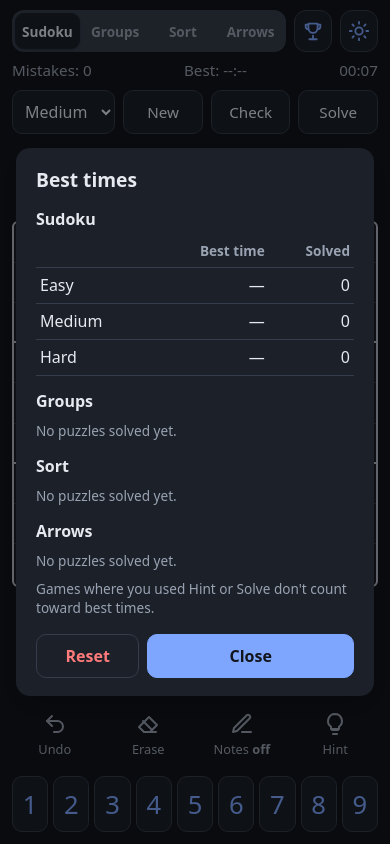
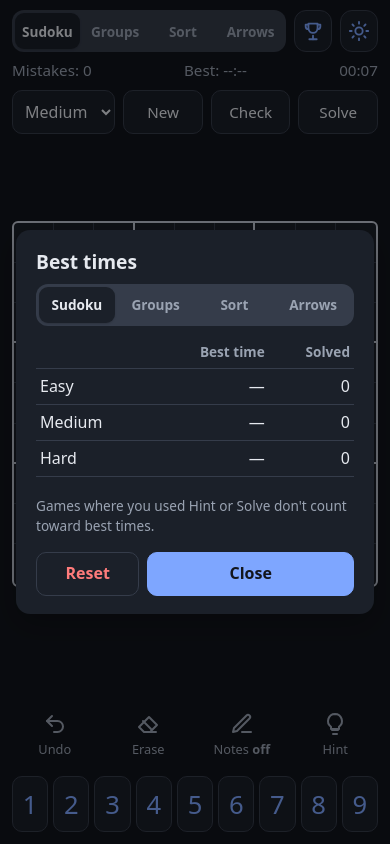
Before and after one commit to ZekeInc/Multi-Puzzle, a plain HTML site: page index.html in a window 390 px wide. Both pictures are taken after a click on the button 313 px from the left and 31 px from the top of the page. Drawn offline with Linux system fonts and the light colour scheme.

Commit message:
Best times: one game at a time; icon shows Arrows
- The 🏆 pop-up has a button per game at the top and shows one game's
  best times at a time, opening on the game being played. Reset now
  clears only the game shown. On landscape phones the pop-up is wider and
  tighter so it fits without scrolling.
- The app icon is now a 2 × 2 grid: Sudoku, Groups, Sort and Arrows
  (bent and straight arrows). PNGs re-rendered from icon.svg.

Co-Authored-By: Claude Opus 5.5 <noreply@anthropic.com>
Claude-Session: https://claude.ai/code/session_018nzmpHKGyPfEV4JGx5u7pb

```diff
--- a/index.html
+++ b/index.html
@@ -22,7 +22,7 @@
   <link rel="manifest" href="manifest.webmanifest">
   <link rel="icon" href="icons/icon.svg" type="image/svg+xml">
   <link rel="apple-touch-icon" href="icons/apple-touch-icon.png">
-  <link rel="stylesheet" href="style.css?v=25">
+  <link rel="stylesheet" href="style.css?v=26">
 </head>
 <body>
   <main>
@@ -385,7 +385,13 @@
   <div class="modal" id="scores-modal" hidden>
     <div class="rules scores" role="dialog" aria-modal="true" aria-labelledby="scores-title">
       <h2 id="scores-title">Best times</h2>
-      <div id="scores-body"></div>
+      <div class="tabs scores-tabs" role="tablist" aria-label="Game">
+        <button role="tab" data-game="sudoku" aria-controls="scores-body">Sudoku</button>
+        <button role="tab" data-game="groups" aria-controls="scores-body">Groups</button>
+        <button role="tab" data-game="sort" aria-controls="scores-body">Sort</button>
+        <button role="tab" data-game="arrows" aria-controls="scores-body">Arrows</button>
+      </div>
+      <div id="scores-body" role="tabpanel"></div>
       <p class="note">Games where you used Hint or Solve don't count toward best times.</p>
       <div class="modal-buttons">
         <button id="scores-reset" class="secondary">Reset</button>
@@ -396,7 +402,7 @@
 
   <script src="theme.js?v=7"></script>
   <script src="modes.js?v=13"></script>
-  <script src="scores.js?v=12"></script>
+  <script src="scores.js?v=13"></script>
   <script src="sudoku.js?v=5"></script>
   <script src="app.js?v=5"></script>
   <script src="groups.js?v=6"></script>
--- a/scores.js
+++ b/scores.js
@@ -130,11 +130,18 @@
   const body = document.getElementById('scores-body');
   const openBtn = document.getElementById('scores-open');
 
+  // One game at a time; the buttons at the top pick which.
+  const gameTabs = [...document.querySelectorAll('.scores-tabs [data-game]')];
+  let shownGame = 'sudoku';
+
   function renderTable() {
-    body.replaceChildren();
-    for (const [game, cat] of Object.entries(CATEGORIES)) {
-      const h = document.createElement('h3');
-      h.textContent = cat.title;
+    const game = shownGame, cat = CATEGORIES[game];
+    gameTabs.forEach((tab) => {
+      const on = tab.dataset.game === game;
+      tab.setAttribute('aria-selected', String(on));
+      tab.tabIndex = on ? 0 : -1;
+    });
+    body.setAttribute('aria-label', `${cat.title} best times`);
     const table = document.createElement('table');
     table.innerHTML = '<thead><tr><th scope="col"></th><th scope="col">Best time</th><th scope="col">Solved</th></tr></thead>';
     const tbody = document.createElement('tbody');
@@ -164,22 +171,45 @@
     if (!tbody.children.length) {
       const p = document.createElement('p');
       p.className = 'note';
-        p.textContent = 'No puzzles solved yet.';
-        body.append(h, p);
+      p.textContent = `No ${cat.title} puzzles solved yet.`;
+      body.replaceChildren(p);
     } else {
-        body.append(h, table);
-      }
+      body.replaceChildren(table);
     }
   }
 
+  gameTabs.forEach((tab, i) => {
+    tab.addEventListener('click', () => { shownGame = tab.dataset.game; renderTable(); });
+    // Arrow keys move between the game buttons, like the main tab bar.
+    tab.addEventListener('keydown', (e) => {
+      const step = e.key === 'ArrowRight' ? 1 : e.key === 'ArrowLeft' ? -1 : 0;
+      if (!step) return;
+      const next = gameTabs[(i + step + gameTabs.length) % gameTabs.length];
+      shownGame = next.dataset.game;
+      renderTable();
+      next.focus();
+    });
+  });
+
   const closeBtn = document.getElementById('scores-close');
-  const show = GameMode.popup(modal, openBtn, closeBtn);
+  // Focus goes to the game being shown, which keeps the pop-up scrolled to the top.
+  const selectedTab = { focus: () => gameTabs.find((t) => t.dataset.game === shownGame).focus() };
+  const show = GameMode.popup(modal, openBtn, selectedTab);
 
-  openBtn.addEventListener('click', () => { renderTable(); show(true); });
+  openBtn.addEventListener('click', () => {
+    // Open on the game being played.
+    if (CATEGORIES[document.body.dataset.mode]) shownGame = document.body.dataset.mode;
+    renderTable();
+    show(true);
+  });
   closeBtn.addEventListener('click', () => show(false));
+  // Reset clears the best times of the game being shown.
   document.getElementById('scores-reset').addEventListener('click', () => {
-    if (!confirm('Reset all best times? This cannot be undone.')) return;
-    writeAll({});
+    const title = CATEGORIES[shownGame].title;
+    if (!confirm(`Reset all ${title} best times? This cannot be undone.`)) return;
+    const data = readAll();
+    for (const id of Object.keys(data)) if (id.startsWith(`${shownGame}:`)) delete data[id];
+    writeAll(data);
     renderTable();
     window.dispatchEvent(new CustomEvent('scoreschange'));
   });
--- a/style.css
+++ b/style.css
@@ -601,7 +601,18 @@ button:active { transform: scale(0.96); }
 
 /* ===================== Best times ===================== */
 
-.scores h3 { margin: 14px 0 4px; font-size: 1rem; }
+/* Game buttons at the top: the same look as the main tab bar. */
+.scores-tabs { margin: 4px 0 10px; }
+.rules .scores-tabs button {
+  width: auto;
+  min-height: 36px;
+  margin: 0;
+  border: none;
+  background: transparent;
+  color: var(--muted);
+}
+.rules .scores-tabs button[aria-selected="true"] { background: var(--surface); color: var(--text); }
+#scores-body { min-height: 9.5em; }
 .scores table {
   width: 100%;
   border-collapse: collapse;
@@ -655,6 +666,12 @@ button:active { transform: scale(0.96); }
   .prefs .opt-group { grid-template-columns: minmax(0, 1fr); align-content: start; margin-top: 8px; }
   .opt-group select { min-height: 40px; }
   .prefs .note { margin-top: 6px; }
+  .rules.scores { width: min(100%, 560px); padding: 12px 16px; }
+  .scores h2 { margin-bottom: 4px; }
+  .scores-tabs { margin-bottom: 4px; }
+  #scores-body { min-height: 0; }
+  .scores th, .scores td { padding: 4px; }
+  .scores .note { margin: 6px 0 0; }
   #g-prefs-modal .prefs-groups, #a-prefs-modal .prefs-groups { grid-template-columns: repeat(2, minmax(0, 1fr)); }
 }
 
--- a/sw.js
+++ b/sw.js
@@ -1,6 +1,6 @@
 // Service worker: caches the app so it works offline once installed.
 // Bump CACHE when files change so phones pick up the new version.
-const CACHE = 'multi-puzzle-v32';
+const CACHE = 'multi-puzzle-v33';
 const FILES = [
   './',
   'index.html',
```
Also changed, not shown: icons/apple-touch-icon.png, icons/icon-192.png, icons/icon-512.png, icons/icon-maskable-512.png, icons/icon.svg, 1 other file. Lines whose indentation alone changed are shown as unchanged.
